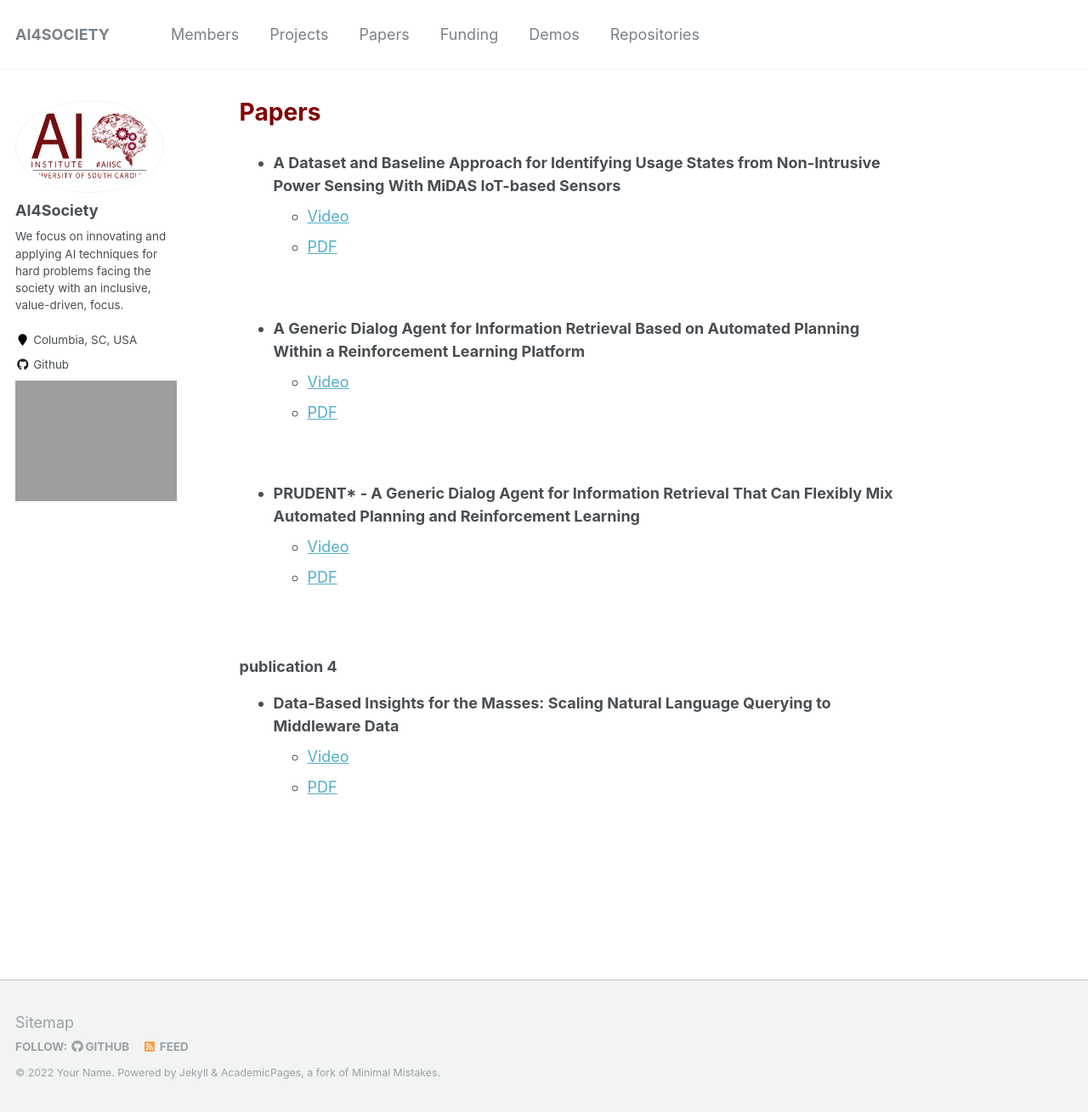
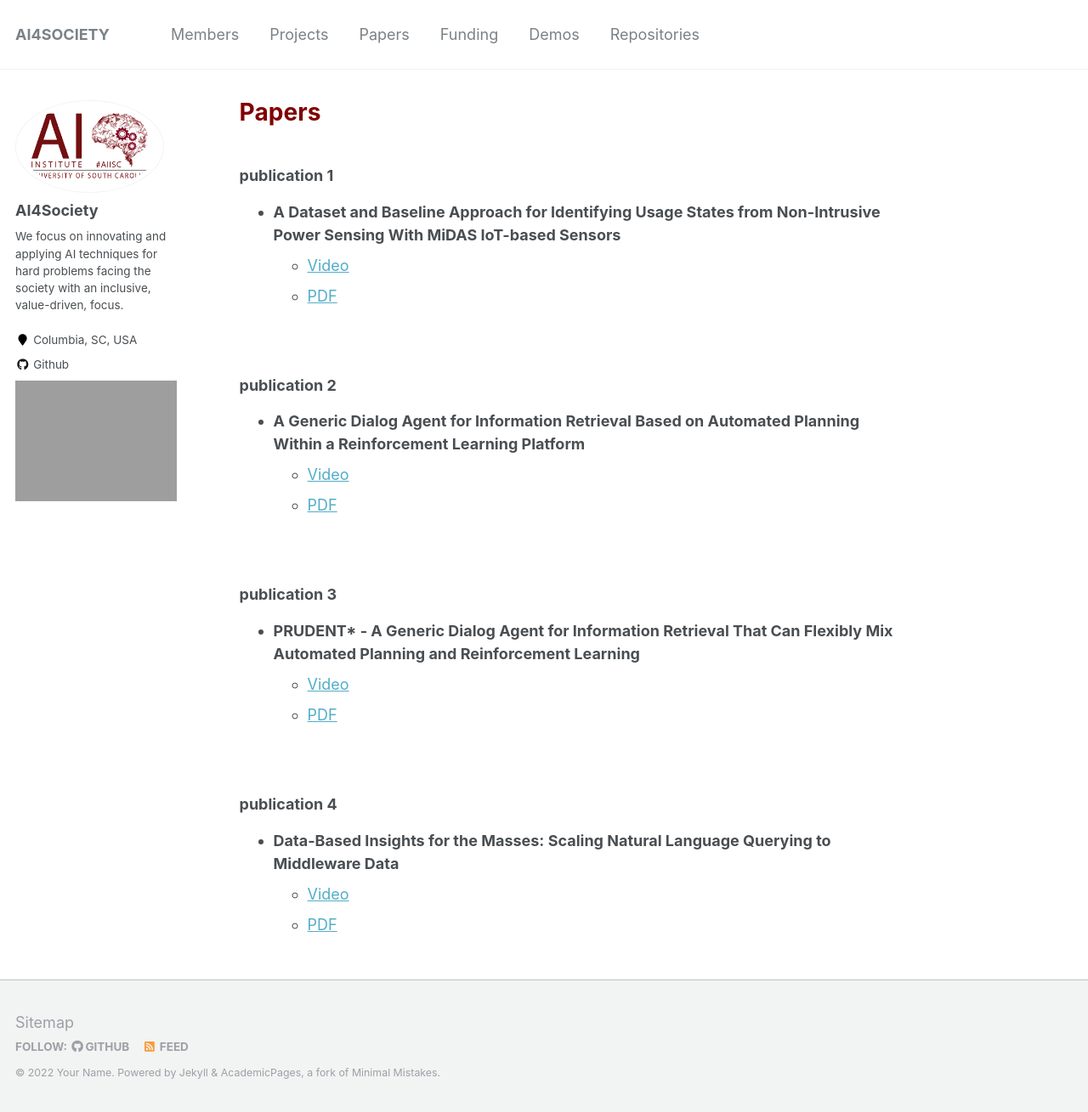
Before and after one commit to likitha-9/ai4society.github.io, a Jekyll site: the page built from _pages/papers.md, in a window 1280 px wide and 1309 px high. Shown: the whole window at 85% size. Built offline with Jekyll 4.4.1, drawn with Linux system fonts in a browser that asks for light colours.

```diff
--- a/_pages/papers.md
+++ b/_pages/papers.md
@@ -10,16 +10,18 @@
 
 
 
-
+### publication 1
 - <span style>**A Dataset and Baseline Approach for Identifying Usage States from Non-Intrusive Power Sensing With MiDAS IoT-based Sensors**</span>
    - [Video](https://www.youtube.com/watch?v=-0aKDVoEGvs)
    - [PDF](https://dl.acm.org/doi/10.1145/3514094.3534174)
 <p>&nbsp;</p>
+### publication 2
 - <span style>**A Generic Dialog Agent for Information Retrieval Based on Automated Planning
 Within a Reinforcement Learning Platform**</span>
    - [Video](https://www.youtube.com/watch?v=-0aKDVoEGvs)
    - [PDF](https://dl.acm.org/doi/10.1145/3514094.3534174)
 <p>&nbsp;</p>
+### publication 3
 - <span style>**PRUDENT* - A Generic Dialog Agent for Information Retrieval That Can
 Flexibly Mix Automated Planning and Reinforcement Learning**</span>
    - [Video](https://www.youtube.com/watch?v=-0aKDVoEGvs)
```
Also changed, not shown: _projects/4_project.md (+1 -1 lines).
